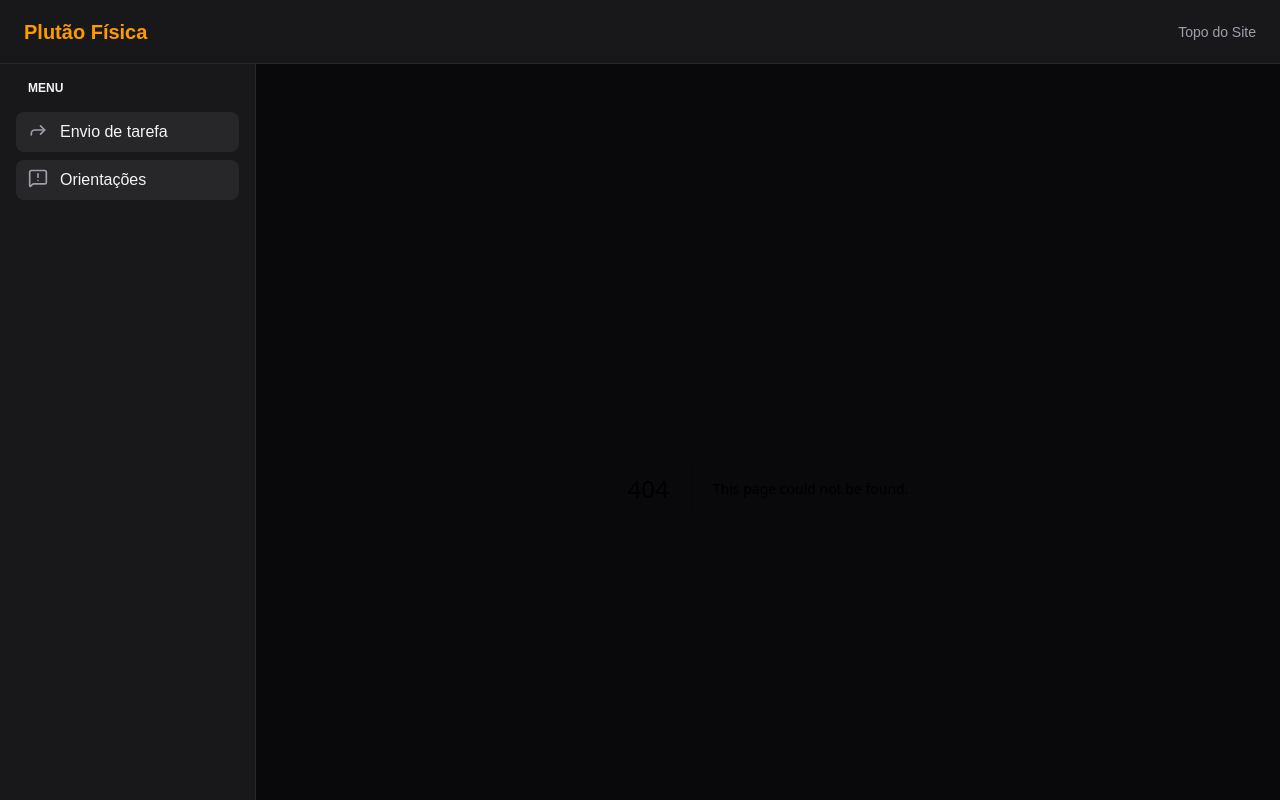
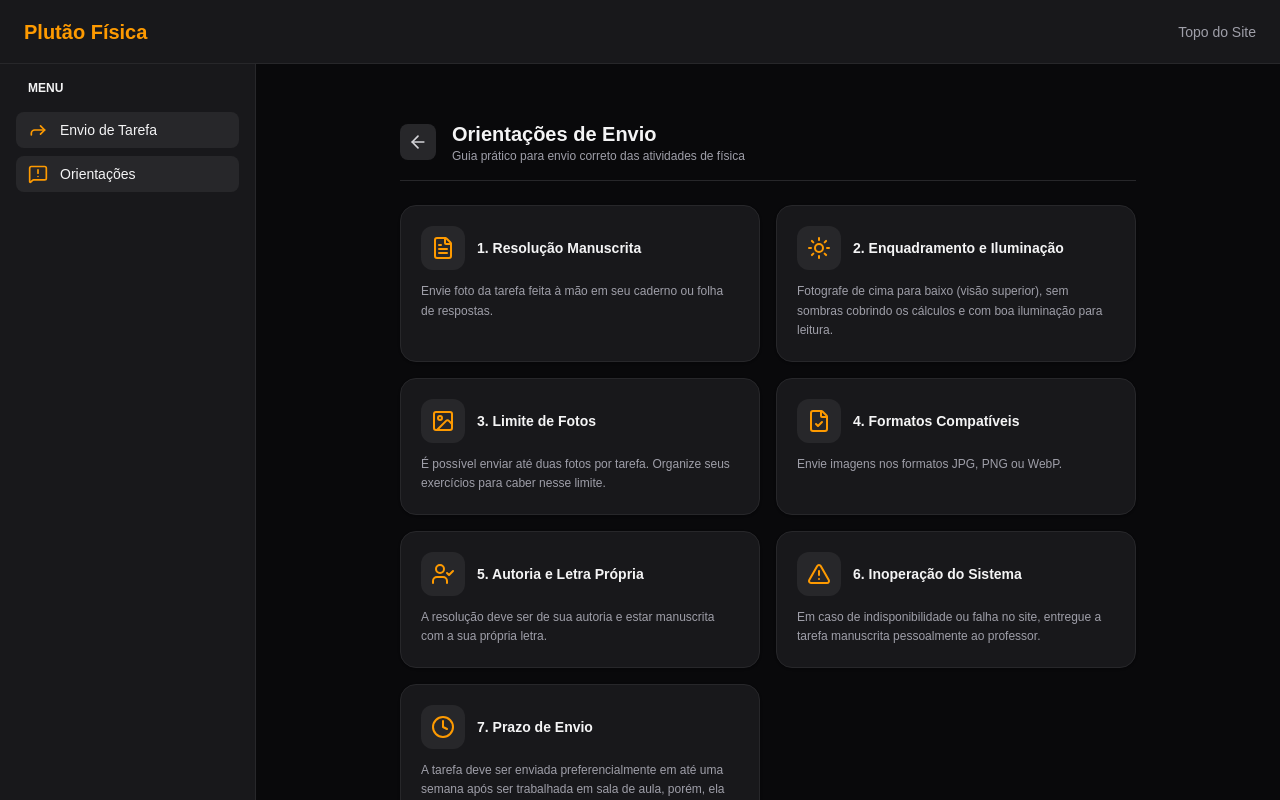
Before and after one commit to jtiagotoledo/Plutao-Fisica, a Next.js app: page /aluno/orientacoes in a window 1280 px wide. Before the commit this address had no page. Shown: the top 800 px of the page. Built offline with nearby package versions, Linux system fonts and the light colour scheme.

Commit message:
add tela de orientações

```diff
--- /dev/null
+++ b/src/app/aluno/orientacoes/page.tsx
@@ -0,0 +1,92 @@
+import Link from 'next/link';
+import {
+  FileText,
+  Sun,
+  AlertTriangle,
+  FileCheck,
+  UserCheck,
+  Image as ImageIcon,
+  Clock,
+  ArrowLeft
+} from 'lucide-react';
+
+export default function OrientacoesAluno() {
+  const orientacoes = [
+    {
+      icon: <FileText className="w-6 h-6 text-amber-500 shrink-0" />,
+      titulo: '1. Resolução Manuscrita',
+      descricao: 'Envie foto da tarefa feita à mão em seu caderno ou folha de respostas.',
+    },
+    {
+      icon: <Sun className="w-6 h-6 text-amber-500 shrink-0" />,
+      titulo: '2. Enquadramento e Iluminação',
+      descricao: 'Fotografe de cima para baixo (visão superior), sem sombras cobrindo os cálculos e com boa iluminação para leitura.',
+    },
+    {
+      icon: <ImageIcon className="w-6 h-6 text-amber-500 shrink-0" />,
+      titulo: '3. Limite de Fotos',
+      descricao: 'É possível enviar até duas fotos por tarefa. Organize seus exercícios para caber nesse limite.',
+    },
+    {
+      icon: <FileCheck className="w-6 h-6 text-amber-500 shrink-0" />,
+      titulo: '4. Formatos Compatíveis',
+      descricao: 'Envie imagens nos formatos JPG, PNG ou WebP.',
+    },
+    {
+      icon: <UserCheck className="w-6 h-6 text-amber-500 shrink-0" />,
+      titulo: '5. Autoria e Letra Própria',
+      descricao: 'A resolução deve ser de sua autoria e estar manuscrita com a sua própria letra.',
+    },
+    {
+      icon: <AlertTriangle className="w-6 h-6 text-amber-500 shrink-0" />,
+      titulo: '6. Inoperação do Sistema',
+      descricao: 'Em caso de indisponibilidade ou falha no site, entregue a tarefa manuscrita pessoalmente ao professor.',
+    },
+    {
+      icon: <Clock className="w-6 h-6 text-amber-500 shrink-0" />,
+      titulo: '7. Prazo de Envio',
+      descricao: 'A tarefa deve ser enviada preferencialmente em até uma semana após ser trabalhada em sala de aula, porém, ela permanecerá aberta para envio mesmo após este prazo.',
+    },
+  ];
+
+  return (
+    <div className="max-w-3xl mx-auto px-4 py-8 space-y-6">
+      <div className="flex items-center gap-4 pb-4 border-b border-zinc-800">
+        <Link
+          href="/aluno"
+          className="p-2 rounded-lg bg-zinc-800 hover:bg-zinc-700 text-zinc-300 transition-colors"
+        >
+          <ArrowLeft className="w-5 h-5" />
+        </Link>
+        <div>
+          <h1 className="text-xl font-bold text-zinc-100">Orientações de Envio</h1>
+          <p className="text-xs text-zinc-400">Guia prático para envio correto das atividades de física</p>
+        </div>
+      </div>
+
+      <div className="grid grid-cols-1 md:grid-cols-2 gap-4">
+        {orientacoes.map((item, index) => (
+          <div
+            key={index}
+            className="p-5 bg-zinc-900 border border-zinc-800 rounded-2xl space-y-3 shadow-sm hover:border-zinc-700 transition-colors"
+          >
+            <div className="flex items-center gap-3">
+              <div className="p-2.5 bg-zinc-800 rounded-xl">{item.icon}</div>
+              <h2 className="font-bold text-zinc-100 text-sm">{item.titulo}</h2>
+            </div>
+            <p className="text-xs text-zinc-400 leading-relaxed">{item.descricao}</p>
+          </div>
+        ))}
+      </div>
+
+      <div className="pt-4">
+        <Link
+          href="/aluno"
+          className="block w-full py-3 bg-amber-500 hover:bg-amber-400 text-zinc-950 font-bold text-sm text-center rounded-xl transition-colors"
+        >
+          Voltar para Envio de Tarefas
+        </Link>
+      </div>
+    </div>
+  );
+}
--- a/src/app/aluno/page.tsx
+++ b/src/app/aluno/page.tsx
@@ -218,7 +218,7 @@ function PainelAlunoContent() {
             Plutão Física — Área do Aluno
           </h1>
           <p className="text-xs text-center text-zinc-500 dark:text-zinc-400 mb-6">
-            Insira o seu código de acesso (Hash de 4 caracteres)
+            Insira o seu código de acesso:
           </p>
 
           {mensagem && (
@@ -310,7 +310,7 @@ function PainelAlunoContent() {
       {/* Cabeçalho do Aluno */}
       <div className="flex items-center justify-between pb-4 border-b border-zinc-200 dark:border-zinc-800">
         <div>
-          <h1 className="text-xl font-bold text-zinc-900 dark:text-white">Olá, {estudante?.nome}</h1>
+          <h1 className="text-xl font-bold text-zinc-100 dark:text-white">Olá, {estudante?.nome}</h1>
           <p className="text-xs text-zinc-500 dark:text-zinc-400">
             Turma: <span className="font-semibold text-amber-500">{estudante?.classe}</span> | Nº: {estudante?.numero}
           </p>
@@ -338,7 +338,7 @@ function PainelAlunoContent() {
 
       {/* Lista de Tarefas */}
       <div className="space-y-4">
-        <h2 className="text-base font-bold text-zinc-900 dark:text-white">Suas Tarefas</h2>
+        <h2 className="text-base font-bold text-zinc-100 dark:text-white">Suas Tarefas</h2>
 
         {tarefas.length === 0 ? (
           <p className="text-xs text-zinc-500 text-center py-8">Nenhuma tarefa cadastrada para a sua turma.</p>
--- a/src/components/SideBar.tsx
+++ b/src/components/SideBar.tsx
@@ -1,29 +1,31 @@
-"useClient";
-import {Forward, FileClock, MessageSquareWarning } from "lucide-react";
+'use client';
 
-interface SideBarCelularProps{
-    setIsOpen: (value:boolean)=>void;
+import Link from 'next/link';
+import { Forward, MessageSquareWarning } from 'lucide-react';
+
+interface SideBarCelularProps {
+  setIsOpen: (value: boolean) => void;
 }
 
 export function SideBar() {
   return (
-        <aside className="hidden md:block w-64 p-4 border-r border-zinc-800 bg-zinc-900 shrink-0">
+    <aside className="hidden md:block w-64 p-4 border-r border-zinc-800 bg-zinc-900 shrink-0 min-h-screen">
       <p className="text-zinc-100 text-xs font-semibold uppercase mb-4 px-3">Menu</p>
       <nav className="space-y-2">
-                <a
-                    href="#"
-                    className="text-zinc-100 px-3 py-2 rounded-lg bg-zinc-800 hover:bg-zinc-500 flex gap-3"
+        <Link
+          href="/aluno"
+          className="text-zinc-100 px-3 py-2 rounded-lg bg-zinc-800 hover:bg-zinc-700 flex items-center gap-3 transition-colors"
         >
-                    <Forward className="w-5 h-5 shrink-0 text-zinc-400" />
-                    <span>Envio de tarefa</span>
-                </a>
-                <a
-                    href="#"
-                    className="text-zinc-100 px-3 py-2 rounded-lg bg-zinc-800 hover:bg-zinc-500 flex gap-3"
+          <Forward className="w-5 h-5 shrink-0 text-amber-500" />
+          <span className="text-sm font-medium">Envio de Tarefa</span>
+        </Link>
+        <Link
+          href="/aluno/orientacoes"
+          className="text-zinc-100 px-3 py-2 rounded-lg bg-zinc-800 hover:bg-zinc-700 flex items-center gap-3 transition-colors"
         >
-                    <MessageSquareWarning className="w-5 h-5 shrink-0 text-zinc-400" />
-                    <span>Orientações</span>
-                </a>
+          <MessageSquareWarning className="w-5 h-5 shrink-0 text-amber-500" />
+          <span className="text-sm font-medium">Orientações</span>
+        </Link>
       </nav>
     </aside>
   );
@@ -31,28 +33,26 @@ export function SideBar() {
 
 export function SideBarCelular({ setIsOpen }: SideBarCelularProps) {
   return (
-        <aside className="relative w-64 border-zinc-800 bg-zinc-900 border-r p4 space-y-2 z-30 h-full shadow-xl">
+    <aside className="relative w-64 border-zinc-800 bg-zinc-900 border-r p-4 space-y-2 z-30 h-full shadow-xl">
       <p className="text-zinc-100 text-xs font-semibold uppercase mb-4 px-3 mt-4">Menu</p>
 
-            <nav className="space-y-1">
-                <a
-                    href="#"
+      <nav className="space-y-2">
+        <Link
+          href="/aluno"
           onClick={() => setIsOpen(false)}
-
-                    className="flex items-center gap-3 px-3 py-2.5 rounded-lg bg-amber-500 text-zinc-950 font-semibold"
+          className="flex items-center gap-3 px-3 py-2.5 rounded-lg bg-amber-500 text-zinc-950 font-semibold transition-colors"
         >
-                    <Forward className="w-5 h-5 shrink-0 text-zinc-400" />
-                    <span>Envio de tarefa</span>
-                </a>
-                <a
-                    href="#"
+          <Forward className="w-5 h-5 shrink-0 text-zinc-950" />
+          <span className="text-sm">Envio de Tarefa</span>
+        </Link>
+        <Link
+          href="/aluno/orientacoes"
           onClick={() => setIsOpen(false)}
-                    className="flex items-center gap-3 px-3 py-2.5 rounded-lg bg-amber-500 text-zinc-950 font-semibold"
-
+          className="flex items-center gap-3 px-3 py-2.5 rounded-lg bg-zinc-800 text-zinc-100 hover:bg-zinc-700 font-medium transition-colors"
         >
-                    <MessageSquareWarning className="w-5 h-5 shrink-0 text-zinc-400" />
-                    <span>Orientações</span>
-                    </a>
+          <MessageSquareWarning className="w-5 h-5 shrink-0 text-amber-500" />
+          <span className="text-sm">Orientações</span>
+        </Link>
       </nav>
     </aside>
   );
```
Lines whose indentation alone changed are shown as unchanged.
